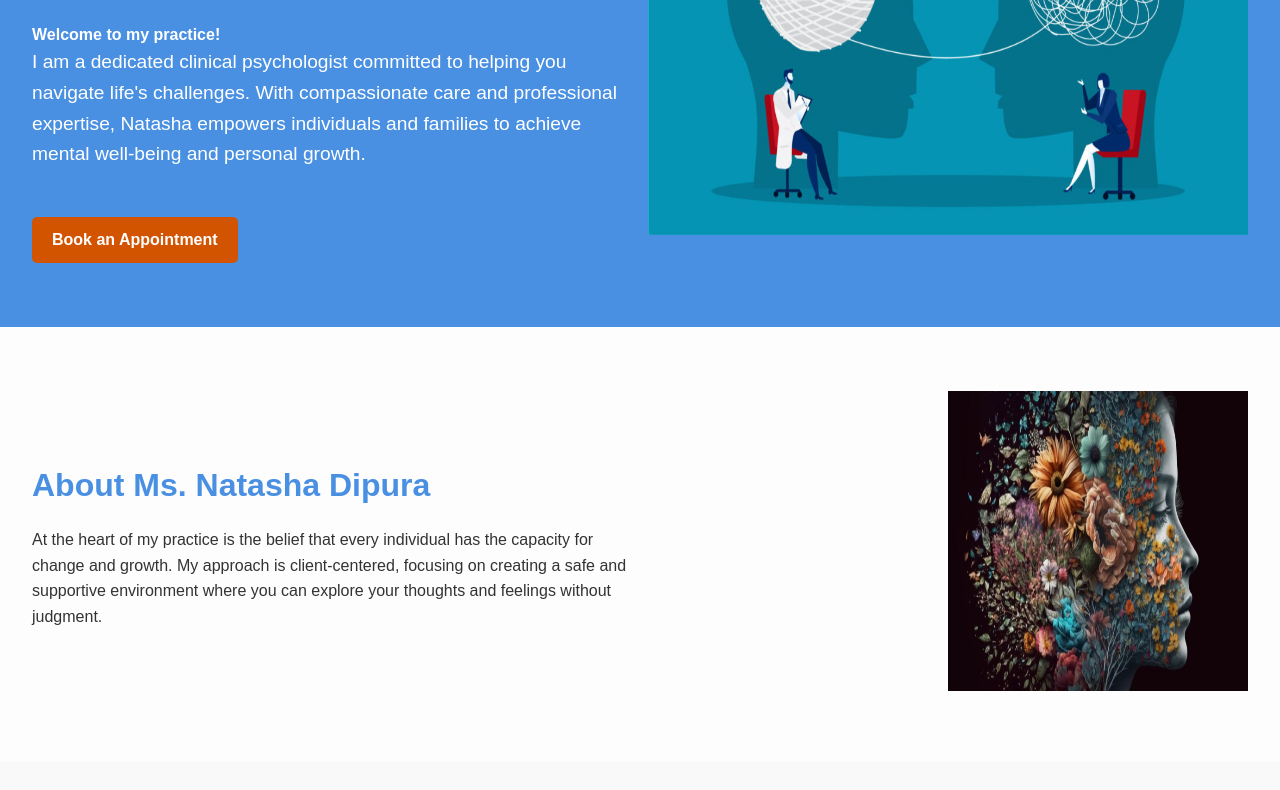
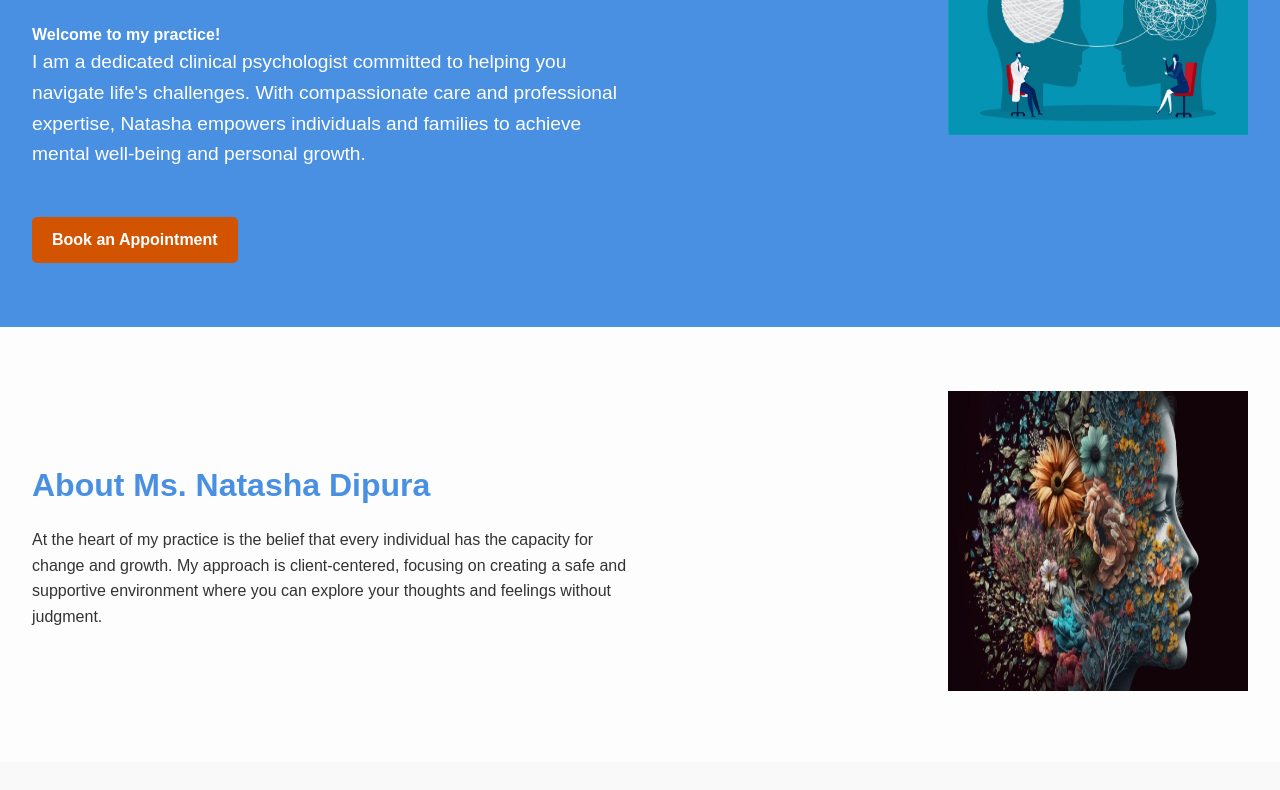
Before and after one commit to BitsbyTech/DIPURA-PSYCHOLOGY, a plain HTML site: page index.html in a window 1280 px wide. Shown: the part 281-1071 px from the top of the page. Drawn offline with Linux system fonts and the light colour scheme.

Commit message:
Update index.html

```diff
--- a/index.html
+++ b/index.html
@@ -38,7 +38,7 @@
                 <a href="#contact" class="cta-button">Book an Appointment</a>
             </div>
             <div class="hero-image">
-                <img src="images/landing.png" alt="Natasha Dipura counseling a client" width="600" height="400">
+                <img src="images/landing.png" alt="Natasha Dipura counseling a client" width="300" height="200">
             </div>
         </section>
 
```
